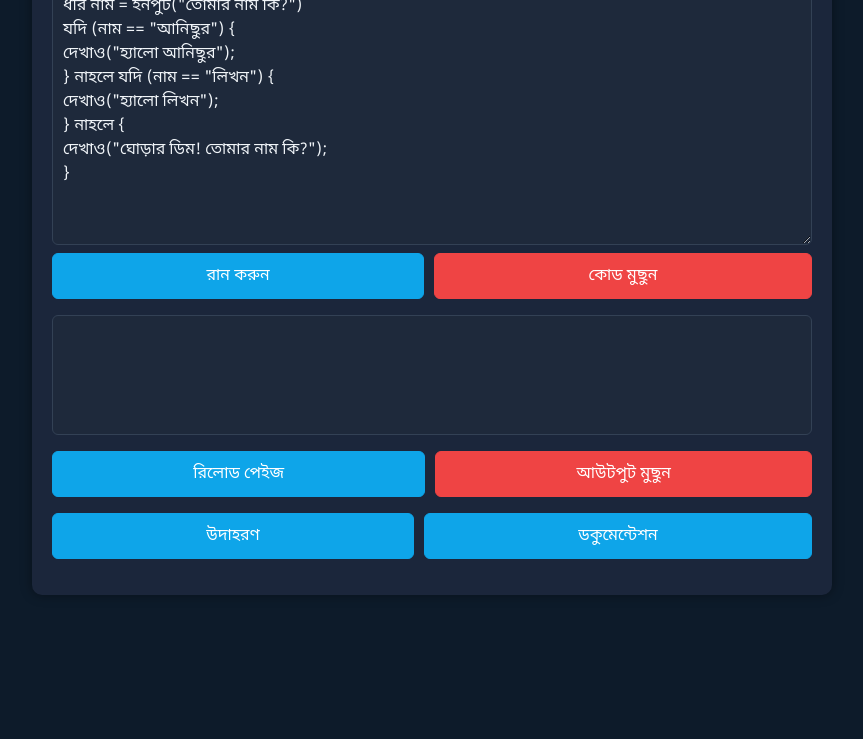
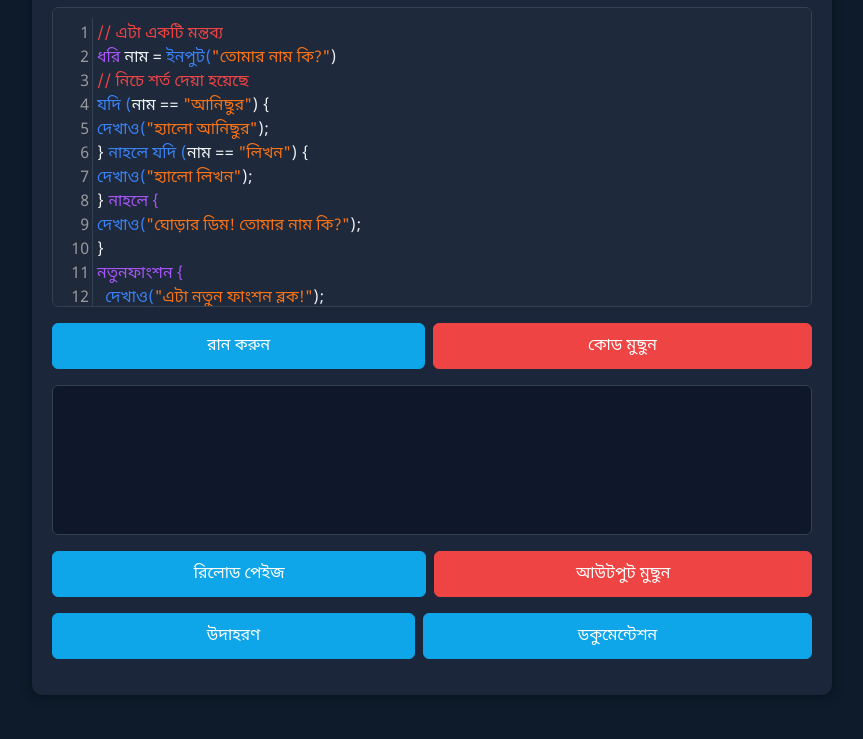
Before and after one commit to AnisurRahmanJU/bangla-code-runner, a website: page index.html in a window 1280 px wide. Shown: the part 116-855 px from the top of the page, without its empty margins (208-1071 px from the left). Before the commit the page ends 800 px from the top, so only its background shows below. Drawn offline with nearby package versions, Linux system fonts and the light colour scheme.

Commit message:
Update index.html

```diff
--- a/index.html
+++ b/index.html
@@ -6,17 +6,76 @@
   <title>বাংলা কোড রানার</title>
 
   <!-- Google Bengali Font -->
-  <link href="https://fonts.googleapis.com/css2?family=Noto+Sans+Bengali&display=swap" rel="stylesheet">
+  <link href="https://fonts.googleapis.com/css2?family=Noto+Sans+Bengali&display=swap" rel="stylesheet" />
 
   <!-- Bootstrap 5 CSS -->
   <link href="https://cdn.jsdelivr.net/npm/bootstrap@5.3.0/dist/css/bootstrap.min.css" rel="stylesheet" />
 
+  <!-- CodeMirror CSS -->
+  <link rel="stylesheet" href="https://cdnjs.cloudflare.com/ajax/libs/codemirror/5.65.13/codemirror.min.css" />
+
   <!-- Custom CSS -->
   <link rel="stylesheet" href="styles.css" />
+
+  <style>
+    .CodeMirror {
+      font-family: 'Noto Sans Bengali', sans-serif;
+      font-size: 1rem;
+      direction: ltr;
+      background-color: #1e293b;
+      color: #f1f5f9;
+      border: 1px solid #334155;
+      border-radius: 6px;
+      padding: 10px;
+      width: 100%;
+      height: 300px; /* ✅ Fixed height */
+      overflow-y: auto; /* ✅ Vertical scroll */
+    }
+
+    .CodeMirror-focused {
+      outline: none;
+      border-color: #0ea5e9;
+    }
+
+    .CodeMirror-gutters {
+      background-color: #1e293b;
+      color: #94a3b8;
+      border-right: 1px solid #334155;
+    }
+
+    .cm-string {
+      color: #f97316 !important;
+    }
+
+    .cm-func-call {
+      color: #3b82f6 !important;
+    }
+
+    .cm-keyword-custom {
+      color: #a855f7 !important;
+    }
+
+    .cm-comment-custom {
+      color: #ef4444 !important;
+    }
+
+    #output {
+      background-color: #0f172a;
+      color: #f8fafc;
+      border: 1px solid #334155;
+      border-radius: 6px;
+      padding: 15px;
+      min-height: 150px;
+      white-space: pre-wrap;
+      margin-top: 10px;
+      font-family: 'Noto Sans Bengali', monospace;
+      overflow-y: auto;
+    }
+  </style>
 </head>
 <body>
 
-  <div class="container">
+  <div class="container my-4">
     <h2>বাংলা কোড রানার</h2>
 
     <!-- কোড এডিটর -->
@@ -24,17 +83,22 @@
       id="banglaCode"
       rows="10"
       placeholder="">
+// এটা একটি মন্তব্য
 ধরি নাম = ইনপুট("তোমার নাম কি?")
+// নিচে শর্ত দেয়া হয়েছে
 যদি (নাম == "আনিছুর") {
 দেখাও("হ্যালো আনিছুর");
 } নাহলে যদি (নাম == "লিখন") {
 দেখাও("হ্যালো লিখন");
 } নাহলে {
 দেখাও("ঘোড়ার ডিম! তোমার নাম কি?");
+}
+নতুনফাংশন {
+  দেখাও("এটা নতুন ফাংশন ব্লক!");
 }</textarea>
 
     <!-- রান এবং কোড মুছুন -->
-    <div class="d-flex mb-3">
+    <div class="d-flex gap-2 my-3">
       <button onclick="runBanglaCode()" class="btn btn-success">রান করুন</button>
       <button onclick="clearCode()" class="btn btn-danger">কোড মুছুন</button>
     </div>
@@ -43,27 +107,111 @@
     <pre id="output"></pre>
 
     <!-- রিলোড ও আউটপুট মুছুন -->
-    <div class="d-flex mb-3">
+    <div class="d-flex gap-2 my-3">
       <button onclick="reloadPage()" class="btn btn-success">রিলোড পেইজ</button>
       <button onclick="clearOutput()" class="btn btn-danger">আউটপুট মুছুন</button>
     </div>
 
     <!-- উদাহরণ ও ডকুমেন্টেশন -->
-    <div class="d-flex mb-3">
+    <div class="d-flex gap-2 my-3">
       <a href="https://github.com/AnisurRahmanJU/bangla-code-runner/tree/main/examples" target="_blank" class="btn btn-success">উদাহরণ</a>
       <a href="https://github.com/AnisurRahmanJU/bangla-code-runner/blob/main/docs/%E0%A6%A1%E0%A6%95%E0%A7%81%E0%A6%AE%E0%A7%87%E0%A6%A8%E0%A7%8D%E0%A6%9F%E0%A7%87%E0%A6%B6%E0%A6%A8.md" target="_blank" class="btn btn-success">ডকুমেন্টেশন</a>
     </div>
   </div>
 
-  <!-- Script -->
+  <!-- parser.js -->
   <script src="parser.js"></script>
+
+  <!-- CodeMirror JS -->
+  <script src="https://cdnjs.cloudflare.com/ajax/libs/codemirror/5.65.13/codemirror.min.js"></script>
+  <script src="https://cdnjs.cloudflare.com/ajax/libs/codemirror/5.65.13/mode/python/python.min.js"></script>
+
   <script>
+    // Custom overlay for Bengali syntax
+    const customOverlay = {
+      token: function(stream) {
+        if (stream.match(/^\/\/.*/)) {
+          return "comment-custom";
+        }
+
+        if (stream.match(/^"(?:[^"\\]|\\.)*"/) || stream.match(/^'(?:[^'\\]|\\.)*'/)) {
+          return "string";
+        }
+
+        if (stream.match(/^([\w\u0980-\u09FF_]+(?:\s+[\w\u0980-\u09FF_]+)*)\s*\(/)) {
+          return "func-call";
+        }
+
+        if (stream.match(/^(ধরি|চলক)(?![\u0980-\u09FF\w])/)) {
+          return "keyword-custom";
+        }
+
+        if (stream.match(/^([\w\u0980-\u09FF_]+(?:\s+[\w\u0980-\u09FF_]+)*)\s*\{/)) {
+          return "keyword-custom";
+        }
+
+        stream.next();
+        return null;
+      }
+    };
+
+    const editor = CodeMirror.fromTextArea(document.getElementById('banglaCode'), {
+      mode: { name: 'python' },
+      lineNumbers: true,
+      indentUnit: 4,
+      tabSize: 4
+    });
+
+    editor.addOverlay(customOverlay);
+
+    (function() {
+      const outputDiv = document.getElementById('output');
+      const oldLog = console.log;
+      console.log = function(...args) {
+        oldLog.apply(console, args);
+        args.forEach(arg => {
+          if (typeof arg === 'object') {
+            outputDiv.textContent += JSON.stringify(arg, null, 2) + '\n';
+          } else {
+            outputDiv.textContent += arg + ' ';
+          }
+        });
+        outputDiv.textContent += '\n';
+        outputDiv.scrollTop = outputDiv.scrollHeight;
+      };
+    })();
+
+    function runBanglaCode() {
+      clearOutput();
+
+      const banglaCode = editor.getValue();
+
+      try {
+        const jsCode = banglaToJS(banglaCode); // ✅ uses your parser.js logic
+
+        window.alertAndOutput = function(msg) {
+          const outputDiv = document.getElementById('output');
+          outputDiv.textContent += msg + '\n';
+          alert(msg);
+        };
+
+        const func = new Function(jsCode);
+        func();
+
+      } catch (e) {
+        const outputDiv = document.getElementById('output');
+        outputDiv.textContent = 'ত্রুটি: ' + e.message;
+      }
+    }
+
     function clearCode() {
-      document.getElementById('banglaCode').value = '';
+      editor.setValue('');
     }
+
     function clearOutput() {
       document.getElementById('output').textContent = '';
     }
+
     function reloadPage() {
       location.reload();
     }
```
